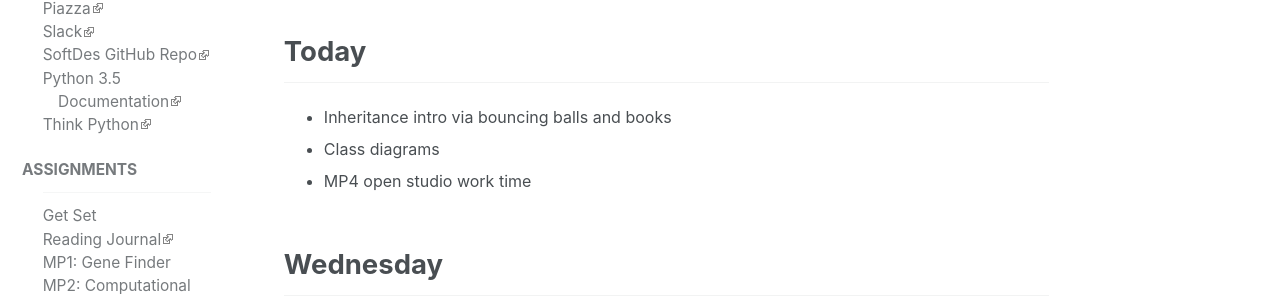
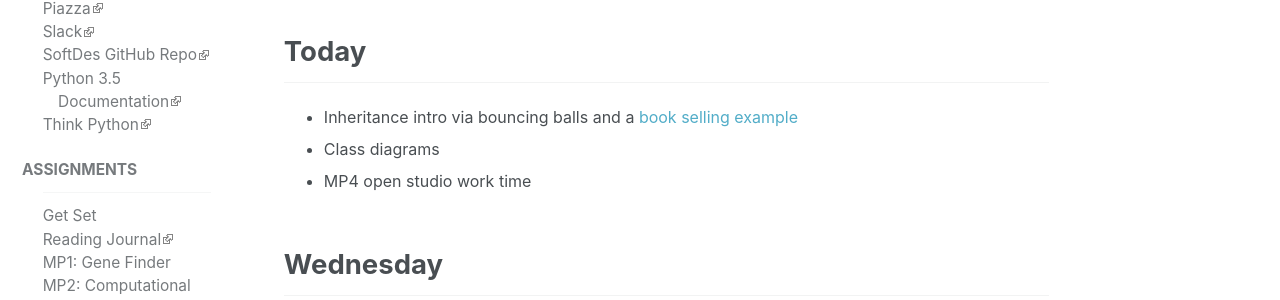
Before and after one commit to sd17spring/sd17spring.github.io, a Jekyll site: the page built from _days/day-13.md, in a window 1280 px wide and 900 px high. Shown: the part 273-573 px from the top of the window. Built offline with Jekyll 4.4.1, drawn with Linux system fonts in a browser that asks for light colours.

Commit message:
added link

```diff
--- a/_days/day-13.md
+++ b/_days/day-13.md
@@ -7,7 +7,7 @@ title: Day 13
 
 ## Today
 
-* Inheritance intro via bouncing balls and books
+* Inheritance intro via bouncing balls and a [book selling example](/files/activities/day-13/sellBooks.py)
 * Class diagrams
 * MP4 open studio work time
 
```
